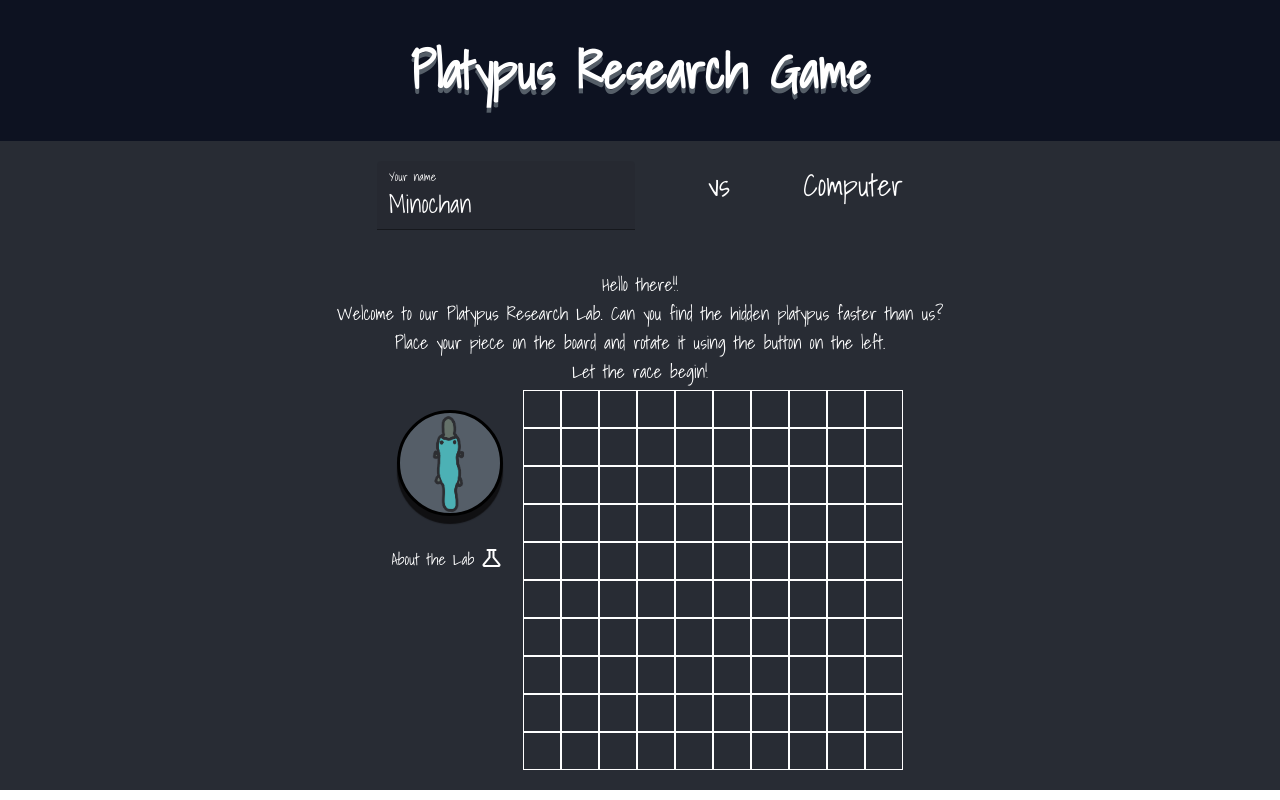
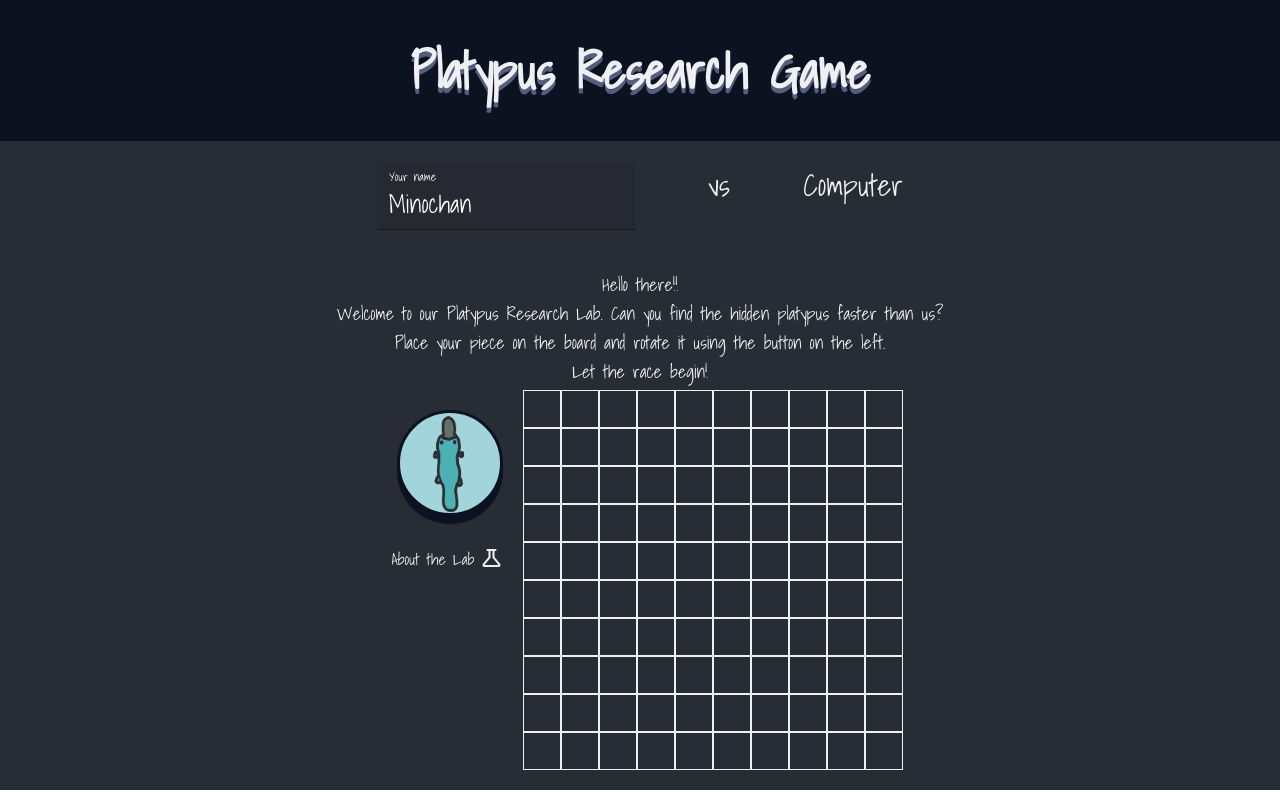
Before and after one commit to nabetxan/battleship, a React (Create React App) app: page / in a window 1280 px wide. Shown: the top 800 px of the page. Built offline with nearby package versions, Linux system fonts and the light colour scheme.

Commit message:
fix: set colors in variable

```diff
--- a/src/App.css
+++ b/src/App.css
@@ -1,7 +1,20 @@
+:root {
+  --color-attacked: #bb5986;
+  --color-platypus-cell: #67c15b;
+  --color-white: #eff0f4;
+  --color-result: #a1d4db;
+  --cell-highlight: #52b8c1;
+  --color-text-shadow: #555e7c;
+  --color-background: #282c34;
+  --color-title-background: #0d1221;
+  --color-start-button: #e8c053;
+  /* https://coolors.co/0d1221-282c34-555e7c-52b8c1-a1d4db-eff0f4-e8c053-67c15b-bb5986 */
+}
+
 .App {
   text-align: center;
-  background-color: #282c34;
-  color: white;
+  background-color: var(--color-background);
+  color: var(--color-white);
   height: 100%;
   min-width: 600px;
   font-family: "Shadows Into Light", cursive;
@@ -12,10 +25,10 @@
   justify-content: center;
 }
 
-.to-right{
+.to-right {
   display: flex;
   flex-direction: column;
-  align-items:flex-end;
+  align-items: flex-end;
 }
 
 .font-xxLarge {
@@ -58,24 +71,24 @@
 }
 
 #title {
-  text-shadow: 0px 5px 0px rgb(85, 94, 104);
+  text-shadow: 0px 5px 0px var(--color-text-shadow);
   padding: 30px;
-  background-color: rgb(13, 18, 33);
+  background-color: var(--color-title-background);
   width: 100%;
 }
 
 #start-btn,
 #restart-btn {
-  box-shadow: 0px 8px 1px rgb(16, 16, 18);
-  border: solid 3px black;
+  box-shadow: 0px 8px 1px var(--color-title-background);
+  border: solid 3px var(--color-title-background);
   border-radius: 5px;
   padding: 10px 30px;
 }
 #start-btn {
-  background-color: goldenrod;
+  background-color: var(--color-start-button);
 }
 #restart-btn {
-  background-color: rgb(125, 122, 114);
+  background-color: var(--color-text-shadow);
 }
 
 #players-info-field {
@@ -101,11 +114,11 @@
   width: 100px;
   height: 100px;
   border-radius: 50%;
-  background-color: rgb(85, 94, 104);
+  background-color: var(--color-result);
   align-items: center;
   text-align: center;
-  box-shadow: 0px 8px 1px rgb(16, 16, 18);
-  border: solid 3px black;
+  box-shadow: 0px 8px 1px var(--color-title-background);
+  border: solid 3px var(--color-title-background);
 }
 
 #rotate-img {
@@ -123,14 +136,14 @@
 .cell {
   width: 30px;
   height: 30px;
-  border: solid 1px white;
+  border: solid 1px var(--color-white);
   padding: 3px;
   align-items: center;
   background: none;
 }
 
 .cell.highlight {
-  background-color: rgb(66, 169, 169);
+  background-color: var(--cell-highlight);
 }
 
 .cell-image {
@@ -139,7 +152,7 @@
 }
 
 .platypus-cell {
-  background-color: rgb(31, 171, 71);
+  background-color: var(--color-platypus-cell);
 }
 
 .platypus-cell-image {
@@ -200,7 +213,7 @@
 }
 
 .attacked {
-  background-color: rgb(187, 89, 89);
+  background-color: var(--color-attacked);
 }
 
 .aboutLab {
@@ -211,14 +224,14 @@
   top: 50％;
   left: 50%;
   transform: translate(-50%, -50%);
-  border: solid 10px aquamarine;
-  background-color: rgb(217, 235, 117);
+  border: solid 10px var(--cell-highlight);
+  background-color: var(--color-result);
   color: #282c34;
   overflow-y: auto;
-  padding: 30px
+  padding: 30px;
 }
 
-#sign{
+#sign {
   height: 50px;
   width: 50px;
 }
@@ -231,15 +244,14 @@
   top: 50％;
   left: 50%;
   transform: translate(-50%, -120%);
-  border: solid 10px aquamarine;
-  background-color: rgb(217, 235, 117);
+  border: solid 10px var(--cell-highlight);
+  background-color: var(--color-result);
 }
 
 .winner {
-  color: #282c34;
-  /* text-shadow: 0px 5px 0px rgb(85, 94, 104); */
+  color: var(--color-title-background);
   padding: 30px;
-  background-color: rgb(217, 235, 117);
+  background-color: var(--color-result);
 }
 
 .result-image {
```
